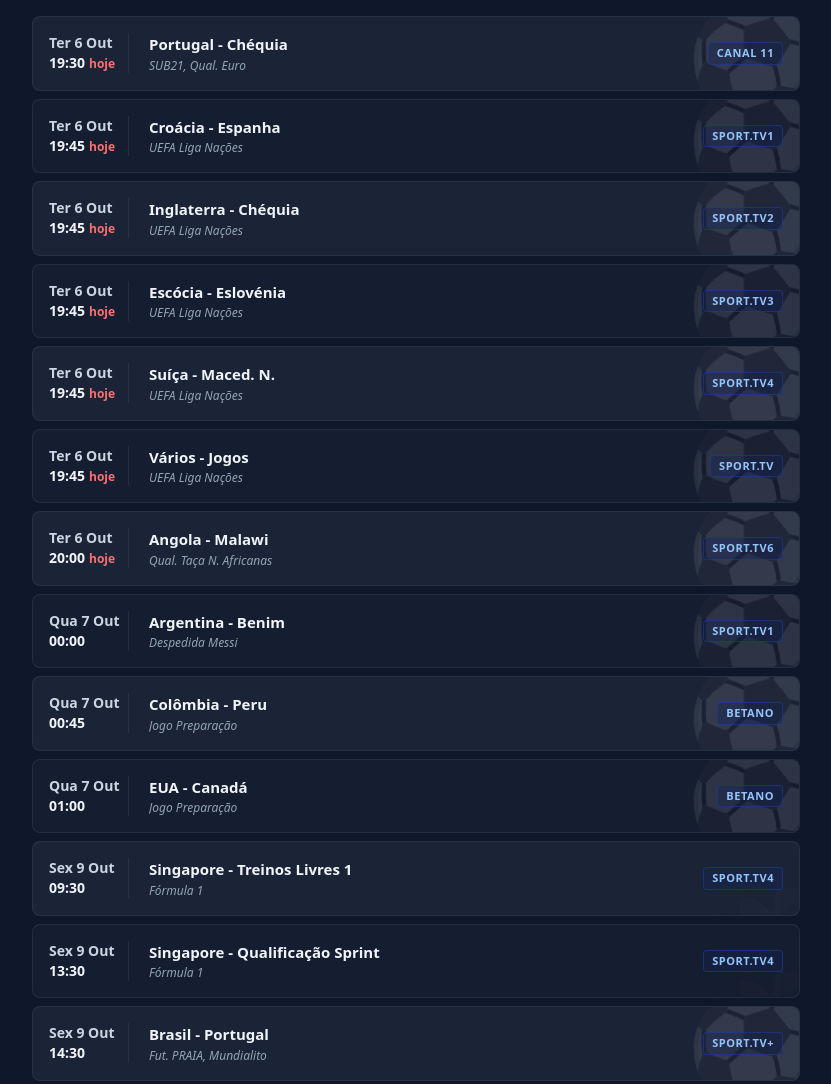
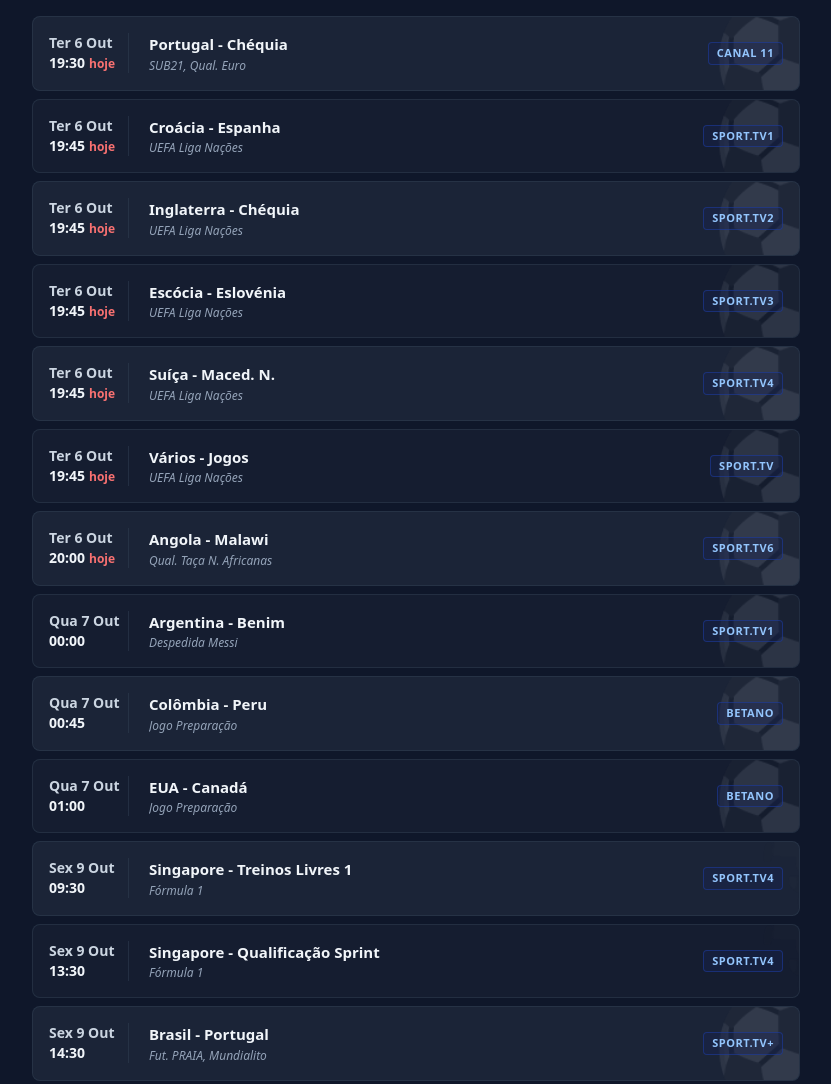
Before and after one commit to mzsbot/verbola, a plain HTML site: page index.html in a window 1280 px wide. Shown: the top 1084 px of the page, without its empty margins (224-1055 px from the left). Drawn offline with nearby package versions, Linux system fonts and the light colour scheme.

Commit message:
Refactor watermark logic for F1 and soccer
Updated watermark positioning and styling based on sport type.

```diff
--- a/index.html
+++ b/index.html
@@ -78,9 +78,10 @@
                     const todayTag = game.is_today ? `<span class="text-red-400 font-bold ml-1 text-xs">hoje</span>` : '';
 
                     // Lógica visual da marca de água adaptada por desporto
+                    // Lógica visual da marca de água adaptada por desporto
                     const watermark = game.sport === 'f1'
-                        ? '<div class="absolute top-1/2 -translate-y-1/2 -right-2 text-[120px] sm:text-[140px] leading-none opacity-5 grayscale select-none pointer-events-none z-0">🏎️️</div>'
-                        : '<div class="absolute top-1/2 -translate-y-1/2 -right-6 text-[90px] sm:text-[110px] leading-none opacity-10 grayscale select-none pointer-events-none z-0">⚽</div>';
+                        ? '<div class="absolute top-1/2 -translate-y-1/2 right-0 translate-x-[25%] -rotate-90 text-[130px] sm:text-[150px] leading-none opacity-5 grayscale select-none pointer-events-none z-0">🏎️</div>'
+                        : '<div class="absolute top-1/2 -translate-y-1/2 right-0 translate-x-[45%] text-[110px] sm:text-[130px] leading-none opacity-10 grayscale select-none pointer-events-none z-0">⚽</div>';
 
                     return `
                     <div class="relative overflow-hidden rounded-lg p-3 sm:p-4 transition-all duration-300 hover:bg-slate-700/50 ${liveStyles}">
```
